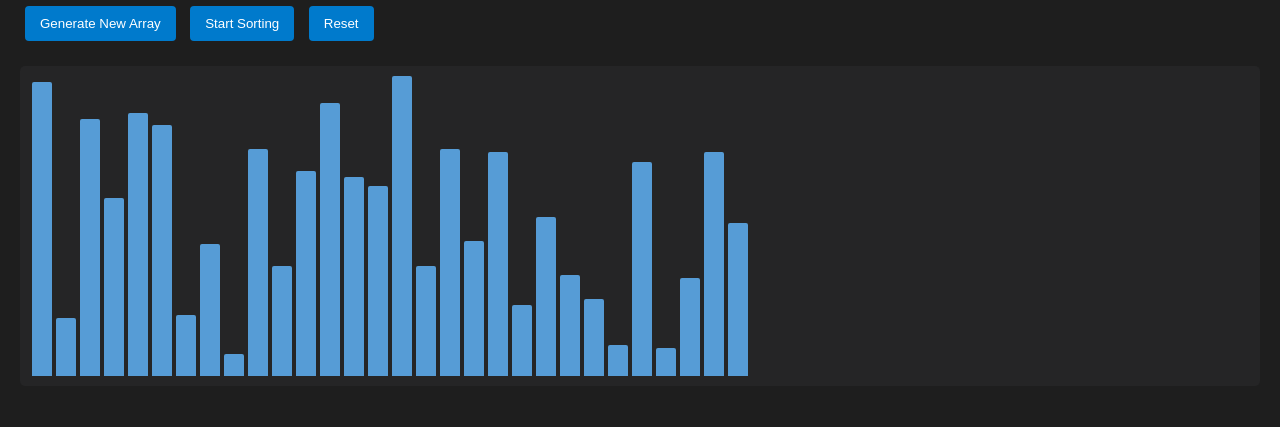
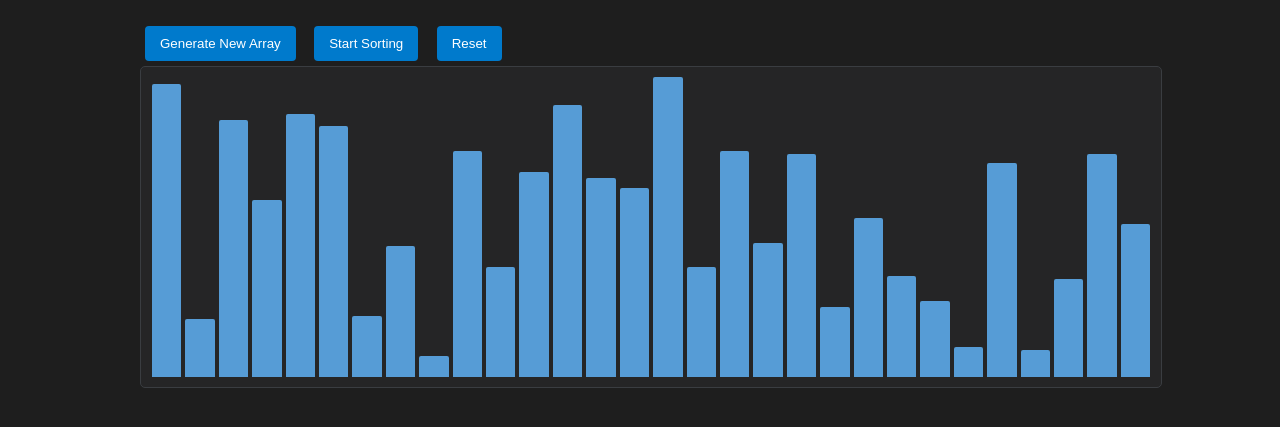
Before and after one commit to jeaflynn/algorithm-visualizer, a plain HTML site: page index.html in a window 1280 px wide. Shown: the part 147-574 px from the top of the page. Drawn offline with Linux system fonts and the light colour scheme.

Commit message:
Moved graph to middle and updated font

```diff
--- a/index.html
+++ b/index.html
@@ -8,6 +8,7 @@
     <link rel="stylesheet" href="styles.css">
 </head>
 <body>
+    <div class = "container">
         <h1>Algorithm Visualizer</h1>
         <h2>Current Algorithm: Bubble Sort</h2>
 
@@ -20,6 +21,7 @@
         <div id="arrayContainer">
             <!-- Bars will be generated here by JavaScript -->
         </div>
+    </div>
 
     <!-- Include our JavaScript files -->
     <script src="scripts/bubbleSort.js"></script>
--- a/styles.css
+++ b/styles.css
@@ -1,6 +1,8 @@
 /* Basic reset and font settings */
 body {
-    font-family: Arial, sans-serif;
+    font-family: 'Cascadia Code', 'Fira Code', 'JetBrains Mono', 'Consolas', 'Monaco', 'Courier New', monospace;
+    font-size: 14px;
+    line-height: 1.5;
     margin: 0;
     padding: 20px;
     background-color: #1e1e1e;
@@ -38,21 +40,30 @@ button:disabled {
     cursor: not-allowed;
 }
 
+.container {
+    max-width: 1000px;
+    margin: 0 auto;
+    padding: 20px;
+}
+
 /* Container for the array visualization */
 #arrayContainer {
     height: 300px;
-    margin-top: 20px;
+    width: 100%;
+    margin: 0 auto;
     display: flex;
     align-items: flex-end;
     padding: 10px;
+    gap: 2px;
     background-color: #252526;
     border-radius: 5px;
+    border: 1px solid #3a3d41;
 }
 
 /* Bar Styling */
 .bar {
-    width: 20px;
-    margin: 0 2px;
+    flex: 1;
+    margin: 0 1px;
     background-color: #569cd6;
     transition: height 0.1s ease;
     border-radius: 2px 2px 0 0;
```
Lines whose indentation alone changed are shown as unchanged.
